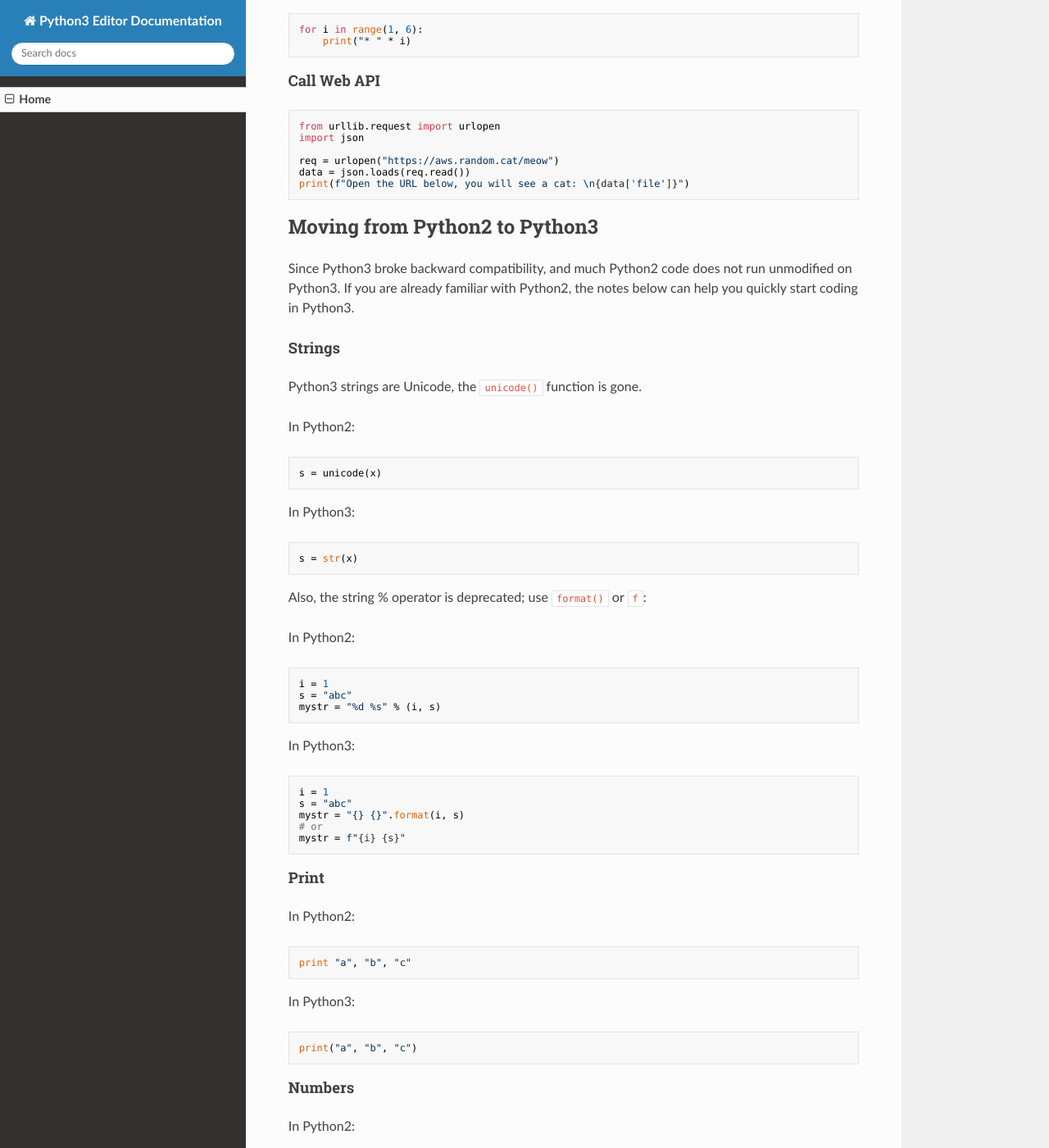
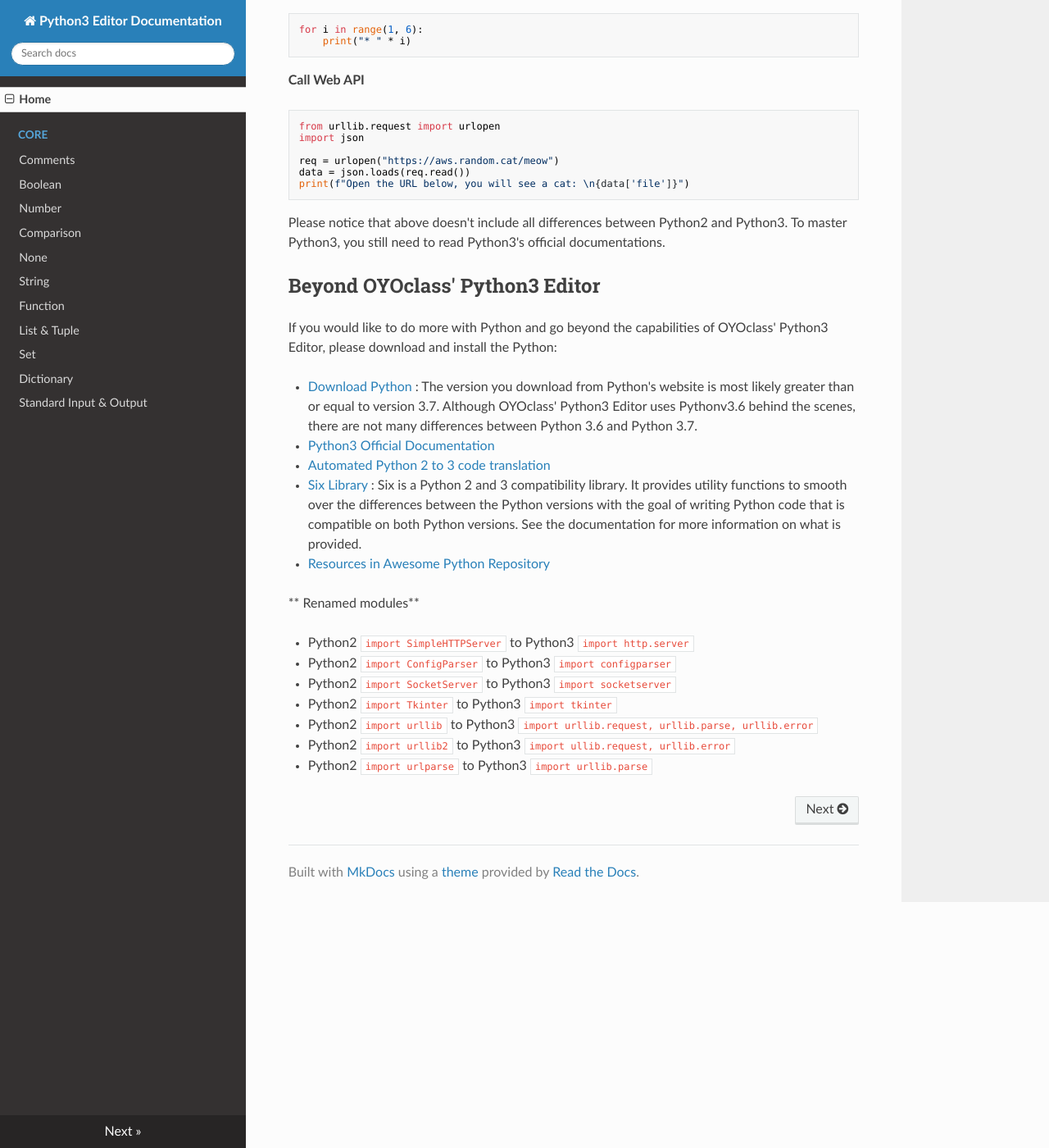
Before and after one commit to oyoclass/python3editor-doc, an MkDocs documentation site: the page built from doc/index.md, in a window 1280 px wide and 1400 px high, scrolled down 1395 px. Shown: the whole window at 82% size. Built offline with MkDocs 1.6.1, drawn with Linux system fonts in a browser that asks for light colours; nearby versions of some CDN libraries; old or Windows-style settings are respelled for this version of MkDocs; some of the changed text lies outside the part shown.

Commit message:
Editted HomePage, Comments, Boolean, Number Pages

````diff
--- /dev/null
+++ b/doc/core/number.md
@@ -0,0 +1,56 @@
+## Number
+
+You can use integer and floating-point numbers in Python3. For example,
+
+```python
+a = 1
+b = 2
+print(a + b)     	# 3
+print(b * 3)     	# 6
+print(1 + 2 * 3) 	# 7
+print((1 + 2) * 3)  # 9
+
+c = 1.5
+print(c * 2)     	# 3.0
+
+print(1 / 3)     	# 0
+print(1.0 / 3)   	# 0.333333333333
+```
+
+Converting numbers to integer and floating-point number:
+
+* `int(x)` : convert x to integer
+* `float(x)` : convert x to floating-point number
+
+
+Example:
+
+```python
+print(int(12.3))   	# 12
+print(int("234"))   # 234
+print(float(12))    # 12.0
+```
+
+### Differences Between Python2 and Python3
+In Python2:
+```python
+x = 5 / 2.0 		#x = 2.5
+x = 5 / 2			#x = 2
+x = 5 // 2			#x = 2
+```
+
+In Python3:
+```python
+x = 5 / 2.0			#x = 2.5
+x = 5 / 2			#x = 2.5
+x = 5 // 2			#x = 2
+```
+The main difference between the mathematical operations between Python2 and Python3 is `5 / 2`.
+In Python2, single slash division returns *integer divison*. This means that the remainder part of the result is discarded. In Python3, single slash division returns *regular division*, where the remainder remains a part of the answer.
+
+When you do floor division (`5 // 2`) or an integer divided by a float (`5 / 2.0`), the result is the same in both Python 2 and Python3.
+
+
+### Major Change from Python2
+
+The **long** type in Python has been removed. There are no longer long integers in Python3.
--- a/doc/index.md
+++ b/doc/index.md
@@ -1,6 +1,6 @@
 ## What is Python3?
 
-Quote from Python official website:
+Quote from Python's official website:
 
 > Python is an easy to learn, powerful programming language. It has efficient high-level data structures and a simple but effective approach to object-oriented programming. Python’s elegant syntax and dynamic typing, together with its interpreted nature, make it an ideal language for scripting and rapid application development in many areas on most platforms.
 
@@ -13,7 +13,7 @@
 
 ## About OYOclass' Python3 Editor
 
-Python3 Editor is an application built into the OYOclass platform which can be used to write Python3 code. OYOclass' Python3 Editor uses Python version 3.6 behind the scene. You can use any standard Python3 libraries in Python3 Editor, except the `Turtle` and `tkinter` graphic libraries. If you want to use the `Turtle` library with Python, check the "Python Mini" app on OYOclass platform.
+Python3 Editor is an application built into the OYOclass platform, which can be used to write Python3 code. OYOclass' Python3 Editor uses Python version 3.6 behind the scenes. You can use any of the standard Python3 libraries in Python3 Editor, except the `Turtle` and `tkinter` graphic libraries. If you want to use the `Turtle` library with Python, check out the "Python Mini" app on OYOclass platform.
 
 The following links from Python's official website can help you get started.
 
@@ -24,9 +24,9 @@
 
 ## Quick Start
 
-Copy following example code to OYOclass' Python3 Editor then click the "Run" button:
+Copy following code samples to OYOclass' Python3 Editor, and then click the "Run" button:
 
-#### Print
+**Print**
 
 ```python
 print("Hello World")
@@ -35,7 +35,7 @@
 print(1 + 2 * 3)
 ```
 
-#### User Input
+**User Input**
 
 ```python
 name = input("What's your name?\n")
@@ -43,14 +43,14 @@
 print(f"Hello {name}, you are {age} years old")
 ```
 
-#### Loop
+**Loop**
 
 ```python
 for i in range(1, 6):
     print("* " * i)
 ```
 
-#### Call Web API
+**Call Web API**
 
 ```python
 from urllib.request import urlopen
@@ -60,108 +60,24 @@
 data = json.loads(req.read())
 print(f"Open the URL below, you will see a cat: \n{data['file']}")
 ```
-
-## Moving from Python2 to Python3
-
-Since Python3 broke backward compatibility, and much Python2 code does not run unmodified on Python3. If you are already familiar with Python2, the notes below can help you quickly start coding in Python3.
-
-#### Strings
-
-Python3 strings are Unicode, the `unicode()` function is gone.
-
-In Python2:
-```python
-s = unicode(x)
-```
-
-In Python3:
-```python
-s = str(x)
-```
-
-Also, the string % operator is deprecated; use `format()` or `f`:
-
-In Python2:
-```python
-i = 1
-s = "abc"
-mystr = "%d %s" % (i, s)
-```
-
-In Python3:
-```python
-i = 1
-s = "abc"
-mystr = "{} {}".format(i, s)
-# or
-mystr = f"{i} {s}"
-```
-
-#### Print
-
-In Python2:
-```python
-print "a", "b", "c"
-```
-
-In Python3:
-```python
-print("a", "b", "c")
-```
-
-#### Numbers
-
-In Python2:
-```python
-x = 5 / 2.0 # x = 2.5
-x = 5 / 2 # x = 2
-```
-
-In Python3:
-```python
-x = 5 / 2 # x = 2.5
-x = 5 // 2 # x = 2
-```
-
-#### Exceptions
-
-Catching exception objects requires the `as` keyword.
-
-In Python2:
-```python
-try:
-    process()
-except Exception, ex:
-    print ex
-```
-
-In Python3:
-```python
-try:
-    process()
-except Exception as ex:
-    print(ex)
-```
-
-#### Renamed modules
-
-* Python2 `import SimpleHTTPServer` ; Python3 `import http.server`
-* Python2 `import ConfigParser` ; Python3 `import configparser`
-* Python2 `import SocketServer` ; Python3 `import socketserver`
-* Python2 `import Tkinter` ; Python3 `import tkinter`
-* Python2 `import urllib` ; Python3 `import urllib.request, urllib.parse, urllib.error`
-* Python2 `import urllib2` ; Python3 `import ullib.request, urllib.error`
-* Python2 `import urlparse` ; Python3 `import urllib.parse`
-
 Please notice that above doesn't include all differences between Python2 and Python3. To master Python3, you still need to read Python3's official documentations.
-
 
 ## Beyond OYOclass' Python3 Editor
 
 If you would like to do more with Python and go beyond the capabilities of OYOclass' Python3 Editor, please download and install the Python:
 
-* [Download Python](https://www.python.org/downloads/) : The version you download from Python's website most likely >= 3.7, although OYOclass' Python3 Editor uses Python3.6 behind the scene, there are not many differences with Python 3.7.
+* [Download Python](https://www.python.org/downloads/) : The version you download from Python's website is most likely greater than or equal to version 3.7. Although OYOclass' Python3 Editor uses Pythonv3.6 behind the scenes, there are not many differences between Python 3.6 and Python 3.7.
 * [Python3 Official Documentation](https://docs.python.org/3/)
 * [Automated Python 2 to 3 code translation](https://docs.python.org/3/library/2to3.html)
-* [Six Library](https://pypi.org/project/six/) : Six is a Python 2 and 3 compatibility library. It provides utility functions for smoothing over the differences between the Python versions with the goal of writing Python code that is compatible on both Python versions. See the documentation for more information on what is provided.
+* [Six Library](https://pypi.org/project/six/) : Six is a Python 2 and 3 compatibility library. It provides utility functions to smooth over the differences between the Python versions with the goal of writing Python code that is compatible on both Python versions. See the documentation for more information on what is provided.
 * [Resources in Awesome Python Repository](https://github.com/vinta/awesome-python)
+
+** Renamed modules**
+
+* Python2 `import SimpleHTTPServer` to Python3 `import http.server`
+* Python2 `import ConfigParser`     to Python3 `import configparser`
+* Python2 `import SocketServer` 	to Python3 `import socketserver`
+* Python2 `import Tkinter` 			to Python3 `import tkinter`
+* Python2 `import urllib` 			to Python3 `import urllib.request, urllib.parse, urllib.error`
+* Python2 `import urllib2` 			to Python3 `import ullib.request, urllib.error`
+* Python2 `import urlparse` 		to Python3 `import urllib.parse`
--- a/mkdocs.yml
+++ b/mkdocs.yml
@@ -3,3 +3,15 @@
 docs_dir: 'doc'
 pages:
     - 'Home': 'index.md'
+    - 'Core':
+        - 'Comments': 'core/comments.md'
+        - 'Boolean': 'core/boolean.md'
+        - 'Number': 'core/number.md'
+        - 'Comparison': 'core/comparison.md'
+        - 'None': 'core/none.md'
+        - 'String': 'core/string.md'
+        - 'Function': 'core/function.md'
+        - 'List & Tuple': 'core/listtuple.md'
+        - 'Set': 'core/set.md'
+        - 'Dictionary': 'core/dictionary.md'
+        - 'Standard Input & Output': 'core/inputoutput.md'
````
Also changed, not shown: doc/core/boolean.md (added, +39 -0 lines), doc/core/comments.md (added, +39 -0 lines).
